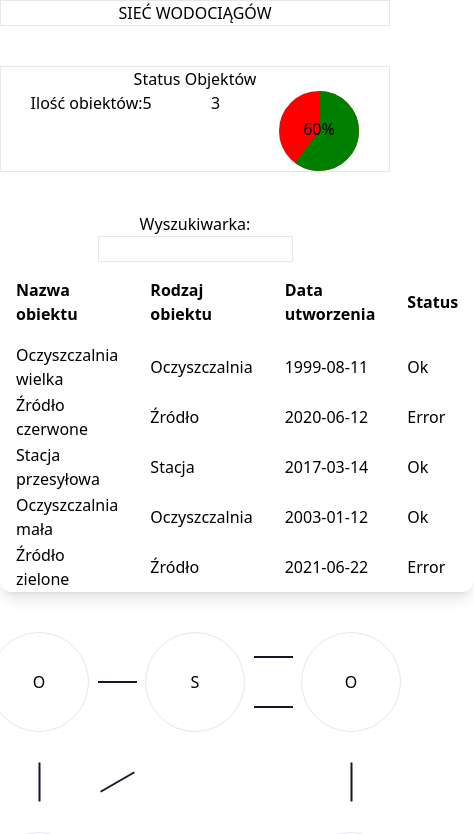
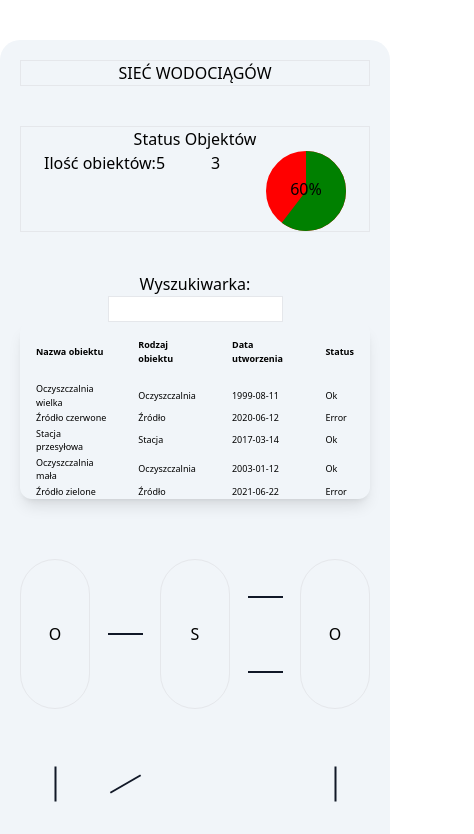
Before and after one commit to Davee89/Hydro-task-dashboard, a React (Vite) app: page / in a window 390 px wide. Shown: the top 834 px of the page, 474 px wide, since content can reach past the window. Built offline with nearby package versions, Linux system fonts and the light colour scheme.

Commit message:
Searchbar filtering and table sorting added

```diff
--- a/src/App.tsx
+++ b/src/App.tsx
@@ -3,7 +3,7 @@ import Interface from './components/Interface/Interface';
 
 const App = () => {
   return (
-    <div className="max-w-[800px] mx-auto">
+    <div className="max-w-[800px] mx-auto px-5 bg-slate-100 rounded-[20px] my-10">
       <Dashboard />
       <Interface />
     </div>
--- a/src/components/Dashboard/Dashboard.tsx
+++ b/src/components/Dashboard/Dashboard.tsx
@@ -1,12 +1,46 @@
 import { objects } from '../../assets/data';
 import { buildStyles, CircularProgressbar } from 'react-circular-progressbar';
 import 'react-circular-progressbar/dist/styles.css';
+import { ChangeEvent, useState } from 'react';
+
+interface Object {
+  id: number;
+  objectName: string;
+  objectType: string;
+  creationDate: Date;
+  status: boolean;
+}
 
 const Dashboard = () => {
   const objectsAmount = objects.length;
   const activeObjectsAmount = objects.filter(object => object.status).length;
+  const [filteredData, setFilteredData] = useState<Object[]>(objects);
+
+  const sortFields = (fieldName: keyof Object) => {
+    setFilteredData(
+      [...filteredData].sort((a, b) => {
+        if (a[fieldName] < b[fieldName]) return -1;
+        if (a[fieldName] > b[fieldName]) return 1;
+        return 0;
+      }),
+    );
+  };
+
+  const filterTable = (e: ChangeEvent<HTMLInputElement>) => {
+    const { value } = e.target;
+    setFilteredData(
+      [...objects].filter(
+        ({ objectName, objectType, creationDate, status }) =>
+          creationDate.toISOString().slice(0, 10).toLowerCase().includes(value.toLowerCase()) ||
+          objectName.toLowerCase().includes(value.toLowerCase()) ||
+          objectType.toLowerCase().includes(value.toLowerCase()) ||
+          (status ? 'Ok' : 'Error').toLowerCase().includes(value.toLowerCase()),
+      ),
+    );
+  };
+
   return (
-    <div className="flex flex-col gap-10">
+    <div className="flex flex-col gap-10 py-5">
       <h1 className="text-center uppercase border">Sieć wodociągów</h1>
       <div className="flex flex-col border">
         <h2 className="self-center">Status Objektów</h2>
@@ -37,26 +71,40 @@ const Dashboard = () => {
         <label htmlFor="searchBar" className="self-center">
           Wyszukiwarka:
         </label>
-        <input type="text" name="searchBar" className="border w-[50%] self-center" />
-        <table className="mx-auto shadow-lg px-4 rounded-xl w-[100%]">
-          <tr>
-            <td className="p-4 font-bold hover:bg-slate-300 cursor-pointer">Nazwa obiektu</td>
-            <td className="p-4 font-bold hover:bg-slate-300 cursor-pointer">Rodzaj obiektu</td>
-            <td className="p-4 font-bold hover:bg-slate-300 cursor-pointer">Data utworzenia</td>
-            <td className="p-4 font-bold hover:bg-slate-300 cursor-pointer">Status</td>
-          </tr>
-          {objects.map(object => (
+        <input type="text" name="searchBar" className="border w-[50%] self-center" onChange={filterTable} />
+        <table className="mx-auto shadow-lg px-4 rounded-xl w-[100%] text-[9px] md:text-base">
+          <thead>
             <tr>
-              <td className="px-4">{object.objectName}</td>
-              <td className="px-4">{object.objectType}</td>
-              <td className="px-4">{object.creationDate.toISOString().slice(0, 10)}</td>
-              <td className="px-4">{object.status ? 'Ok' : 'Error'}</td>
+              <td className="p-4 font-bold hover:bg-slate-300 cursor-pointer" onClick={() => sortFields('objectName')}>
+                Nazwa obiektu
+              </td>
+              <td className="p-4 font-bold hover:bg-slate-300 cursor-pointer" onClick={() => sortFields('objectType')}>
+                Rodzaj obiektu
+              </td>
+              <td
+                className="p-4 font-bold hover:bg-slate-300 cursor-pointer"
+                onClick={() => sortFields('creationDate')}
+              >
+                Data utworzenia
+              </td>
+              <td className="p-4 font-bold hover:bg-slate-300 cursor-pointer" onClick={() => sortFields('status')}>
+                Status
+              </td>
             </tr>
-          ))}
+          </thead>
+          <tbody>
+            {filteredData.map(({ objectName, objectType, creationDate, status, id }) => (
+              <tr key={id}>
+                <td className="px-4">{objectName}</td>
+                <td className="px-4">{objectType}</td>
+                <td className="px-4">{creationDate.toISOString().slice(0, 10)}</td>
+                <td className="px-4">{status ? 'Ok' : 'Error'}</td>
+              </tr>
+            ))}
+          </tbody>
         </table>
       </div>
     </div>
   );
 };
-
 export default Dashboard;
--- a/src/components/Interface/Interface.tsx
+++ b/src/components/Interface/Interface.tsx
@@ -2,20 +2,20 @@ import Object from '../Object/Object';
 
 const Interface = () => {
   return (
-    <div className="grid grid-cols-5 grid-rows-3 items-center justify-items-center my-10">
+    <div className="grid grid-cols-[minmax(65px,_1fr)_minmax(65px,_1fr)_minmax(65px,_1fr)_minmax(65px,_1fr)_minmax(65px,_1fr)] grid-rows-[minmax(150px,_1fr)_minmax(150px,_1fr)_minmax(150px,_1fr)] items-center justify-items-center my-10">
       <Object text="O" classname="col-[1/2] row-[1/2]" />
       <Object text="S" classname="col-[3/4] row-[1/2]" />
       <Object text="O" classname="col-[5/6] row-[1/2]" />
       <Object text="Ź" classname="col-[1/2] row-[3/4]" />
       <Object text="Ź" classname="col-[5/6] row-[3/4]" />
-      <hr className="w-[50%] h-[2px] bg-gray-900 border-0 dark:bg-gray-700 row-[1/2] col-[2/3]" />
+      <hr className="w-[50%] h-[2px] bg-gray-900 border-0 row-[1/2] col-[2/3]" />
       <div className="row-[1/2] col-[4/5] w-full h-full flex flex-col justify-around items-center">
-        <hr className="w-[50%] h-[2px] bg-gray-900 border-0 dark:bg-gray-700 " />
-        <hr className="w-[50%] h-[2px] bg-gray-900 border-0 dark:bg-gray-700 " />
+        <hr className="w-[50%] h-[2px] bg-gray-900 border-0 " />
+        <hr className="w-[50%] h-[2px] bg-gray-900 border-0 " />
       </div>
-      <hr className="rotate-90 w-[50%] h-[2px] bg-gray-900 border-0 dark:bg-gray-700 row-[2/3] col-[1/2] " />
-      <hr className="rotate-[150deg] w-[50%] h-[2px] bg-gray-900 border-0 dark:bg-gray-700 row-[2/3] col-[2/3]" />
-      <hr className="rotate-90 w-[50%] h-[2px] bg-gray-900 border-0 dark:bg-gray-700 row-[2/3] col-[5/6]" />
+      <hr className="rotate-90 w-[50%] h-[2px] bg-gray-900 border-0 row-[2/3] col-[1/2] " />
+      <hr className="rotate-[150deg] w-[50%] h-[2px] bg-gray-900 border-0  row-[2/3] col-[2/3]" />
+      <hr className="rotate-90 w-[50%] h-[2px] bg-gray-900 border-0 row-[2/3] col-[5/6]" />
     </div>
   );
 };
--- a/src/components/Object/Object.tsx
+++ b/src/components/Object/Object.tsx
@@ -5,7 +5,7 @@ type Props = {
 
 const Object = ({ text, classname }: Props) => {
   return (
-    <button className={`border w-[100px] h-[100px] rounded-full hover:bg-slate-300 hover:text-white ${classname}`}>
+    <button className={`border w-[100%] h-[100%] rounded-full hover:bg-slate-300 hover:text-white ${classname}`}>
       {text}
     </button>
   );
```
